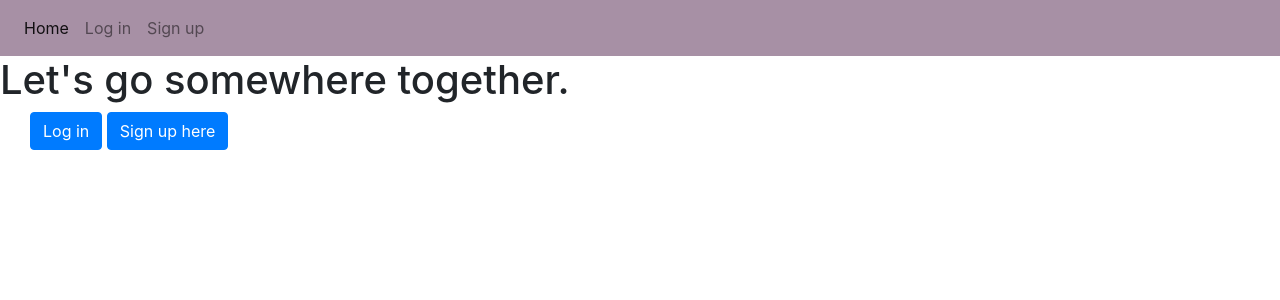
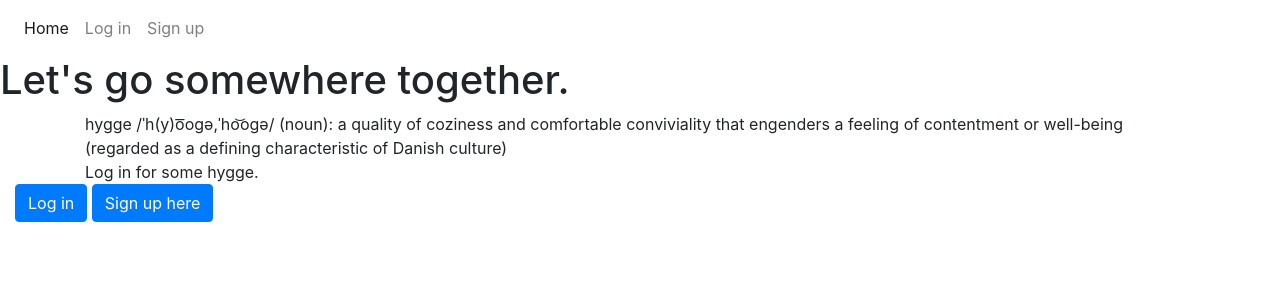
Before and after one commit to lyn-phan/hb-project-hygge-2, a Flask app: page / in a window 1280 px wide. Shown: the top 300 px of the page. Run offline with Flask 2, Linux system fonts and the light colour scheme; some libraries are stand-ins or nearby versions.

Commit message:
added more styling for homepage

```diff
--- a/Templates/base.html
+++ b/Templates/base.html
@@ -26,7 +26,7 @@
   </head>
 
   <body>
-    <nav class="navbar navbar-expand-sm navbar-light" style="background-color: #A790A5;">
+    <nav class="navbar navbar-expand-sm navbar-light" id="navbarNavAltMarkup">
       <div class="collapse navbar-collapse" id="navbarNavAltMarkup">
         <div class="navbar-nav">
           <a class="nav-item nav-link active" href="/">Home <span class="sr-only">(current)</span></a>
--- a/Templates/homepage.html
+++ b/Templates/homepage.html
@@ -1,13 +1,19 @@
 {% extends 'base.html' %}
 
 {% block content %}
-<body>
+<body class="homepage-container" id="homepage">
 <link rel="stylesheet" href="/static/css/style.css"/>
-<div class="container-fluid" id="homepage">
-  <div class="col-6" id="login">
+<div class=container id="hygge">
+  hygge /ˈh(y)o͞oɡə,ˈho͝oɡə/ (noun): a quality of coziness and comfortable conviviality that engenders
+  a feeling of contentment or well-being (regarded as a defining characteristic
+  of Danish culture)
+<br>
+  Log in for some hygge.
+
+</div>
+<div class="col-6" id="login">
     <a class="btn btn-primary" href="/login" role="button" id="login-btn">Log in</a>
     <a class="btn btn-primary" href="/signup" role="button" id="signup-btn">Sign up here</a>
 </div>
-</div>
 </body>
 {% endblock %}
```
